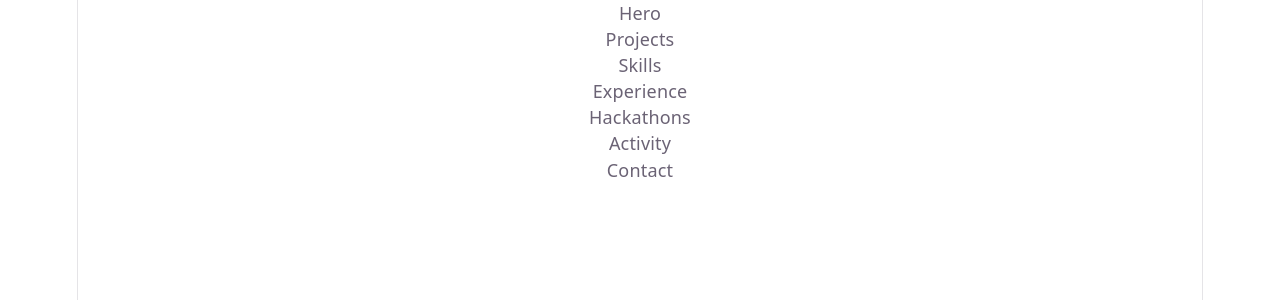
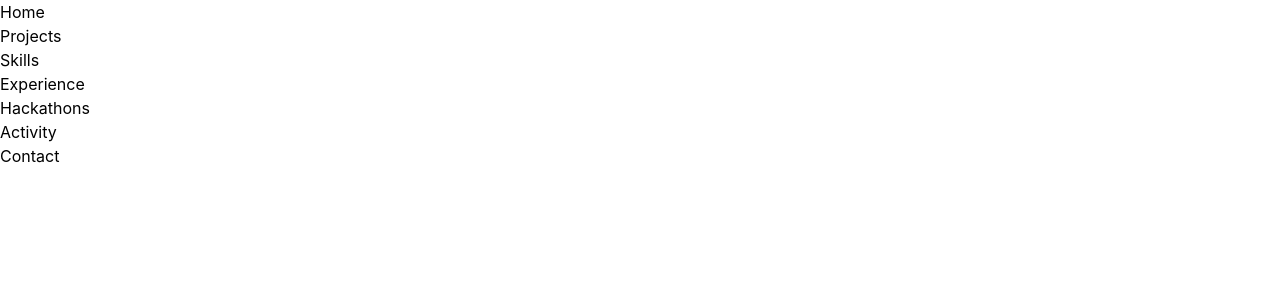
Before and after one commit to jackson0-0/portfolio-main, a React (Vite) app: page / in a window 1280 px wide. Shown: the top 300 px of the page. Built offline with nearby package versions, Linux system fonts and the light colour scheme.

Commit message:
setup color and font

```diff
--- a/index.html
+++ b/index.html
@@ -1,3 +1,6 @@
+<link rel="preconnect" href="https://fonts.googleapis.com">
+<link href="https://fonts.googleapis.com/css2?family=Fraunces:ital,opsz,wght@0,9..144,400;0,9..144,500;0,9..144,600;1,9..144,500&family=Inter:wght@400;500;600;700&family=IBM+Plex+Mono:wght@400;500&display=swap" rel="stylesheet">
+
 <!doctype html>
 <html lang="en">
   <head>
--- a/src/App.tsx
+++ b/src/App.tsx
@@ -5,7 +5,7 @@ function App() {
     <>
       <header></header>
 
-      <section id="hero">Hero</section>
+      <section id="home">Home</section>
       <section id="projects">Projects</section>
       <section id="skills">Skills</section>
       <section id="experience">Experience</section>
--- a/src/index.css
+++ b/src/index.css
@@ -1,113 +1,11 @@
 @import "tailwindcss";
 
 :root {
-  --text: #6b6375;
-  --text-h: #08060d;
-  --bg: #fff;
-  --border: #e5e4e7;
-  --code-bg: #f4f3ec;
-  --accent: #aa3bff;
-  --accent-bg: rgba(170, 59, 255, 0.1);
-  --accent-border: rgba(170, 59, 255, 0.5);
-  --social-bg: rgba(244, 243, 236, 0.5);
-  --shadow:
-    rgba(0, 0, 0, 0.1) 0 10px 15px -3px, rgba(0, 0, 0, 0.05) 0 4px 6px -2px;
+  --teal: #5fb3a3;
+  --yellow: #e8c468;
+  --line-color: #22242a;
 
-  --sans: system-ui, 'Segoe UI', Roboto, sans-serif;
-  --heading: system-ui, 'Segoe UI', Roboto, sans-serif;
-  --mono: ui-monospace, Consolas, monospace;
-
-  font: 18px/145% var(--sans);
-  letter-spacing: 0.18px;
-  color-scheme: light dark;
-  color: var(--text);
-  background: var(--bg);
-  font-synthesis: none;
-  text-rendering: optimizeLegibility;
-  -webkit-font-smoothing: antialiased;
-  -moz-osx-font-smoothing: grayscale;
-
-  @media (max-width: 1024px) {
-    font-size: 16px;
-  }
+  --font-title: 'Fraunces', serif;
+  --font-body: 'Inter', sans-serif;
+  --font-small: 'IBM Plex Mono', monospace;
 }
-
-@media (prefers-color-scheme: dark) {
-  :root {
-    --text: #9ca3af;
-    --text-h: #f3f4f6;
-    --bg: #16171d;
-    --border: #2e303a;
-    --code-bg: #1f2028;
-    --accent: #c084fc;
-    --accent-bg: rgba(192, 132, 252, 0.15);
-    --accent-border: rgba(192, 132, 252, 0.5);
-    --social-bg: rgba(47, 48, 58, 0.5);
-    --shadow:
-      rgba(0, 0, 0, 0.4) 0 10px 15px -3px, rgba(0, 0, 0, 0.25) 0 4px 6px -2px;
-  }
-
-  #social .button-icon {
-    filter: invert(1) brightness(2);
-  }
-}
-
-#root {
-  width: 1126px;
-  max-width: 100%;
-  margin: 0 auto;
-  text-align: center;
-  border-inline: 1px solid var(--border);
-  min-height: 100svh;
-  display: flex;
-  flex-direction: column;
-  box-sizing: border-box;
-}
-
-body {
-  margin: 0;
-}
-
-h1,
-h2 {
-  font-family: var(--heading);
-  font-weight: 500;
-  color: var(--text-h);
-}
-
-h1 {
-  font-size: 56px;
-  letter-spacing: -1.68px;
-  margin: 32px 0;
-  @media (max-width: 1024px) {
-    font-size: 36px;
-    margin: 20px 0;
-  }
-}
-h2 {
-  font-size: 24px;
-  line-height: 118%;
-  letter-spacing: -0.24px;
-  margin: 0 0 8px;
-  @media (max-width: 1024px) {
-    font-size: 20px;
-  }
-}
-p {
-  margin: 0;
-}
-
-code,
-.counter {
-  font-family: var(--mono);
-  display: inline-flex;
-  border-radius: 4px;
-  color: var(--text-h);
-}
-
-code {
-  font-size: 15px;
-  line-height: 135%;
-  padding: 4px 8px;
-  background: var(--code-bg);
-}
```
